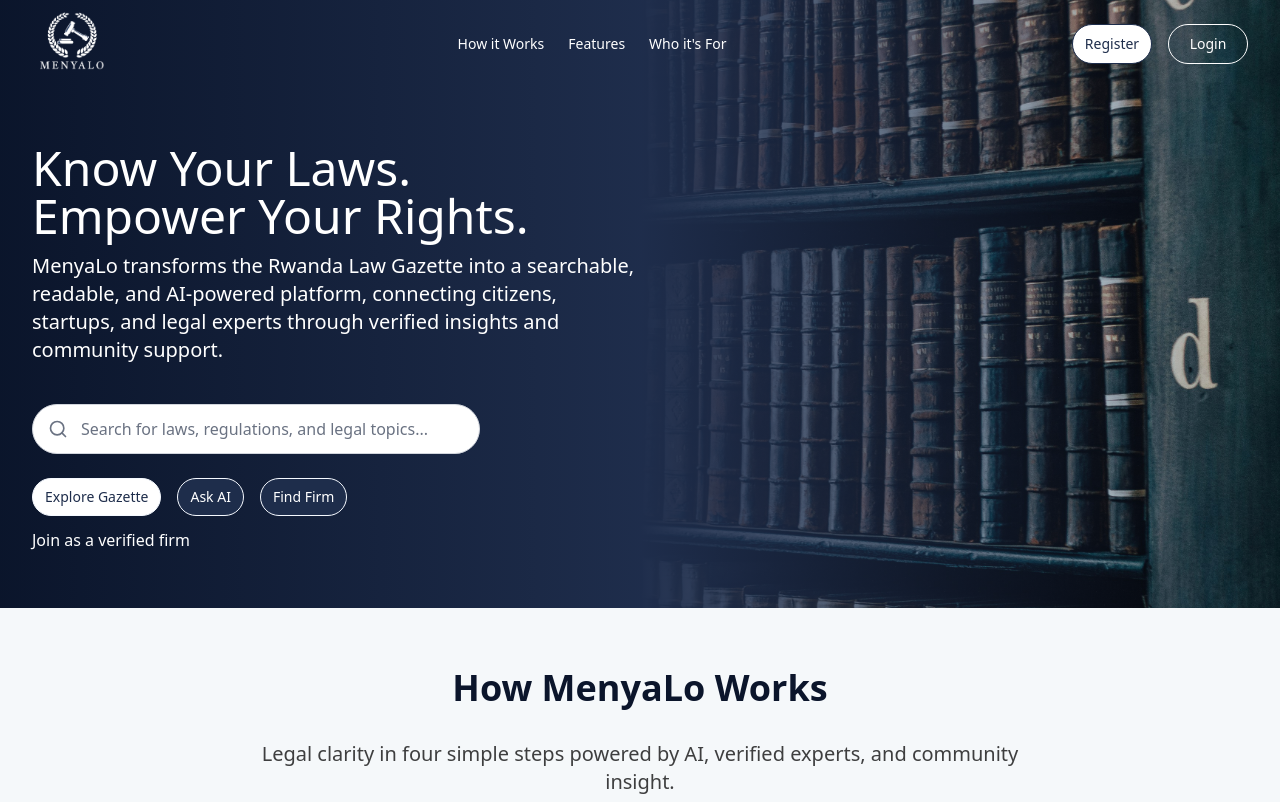
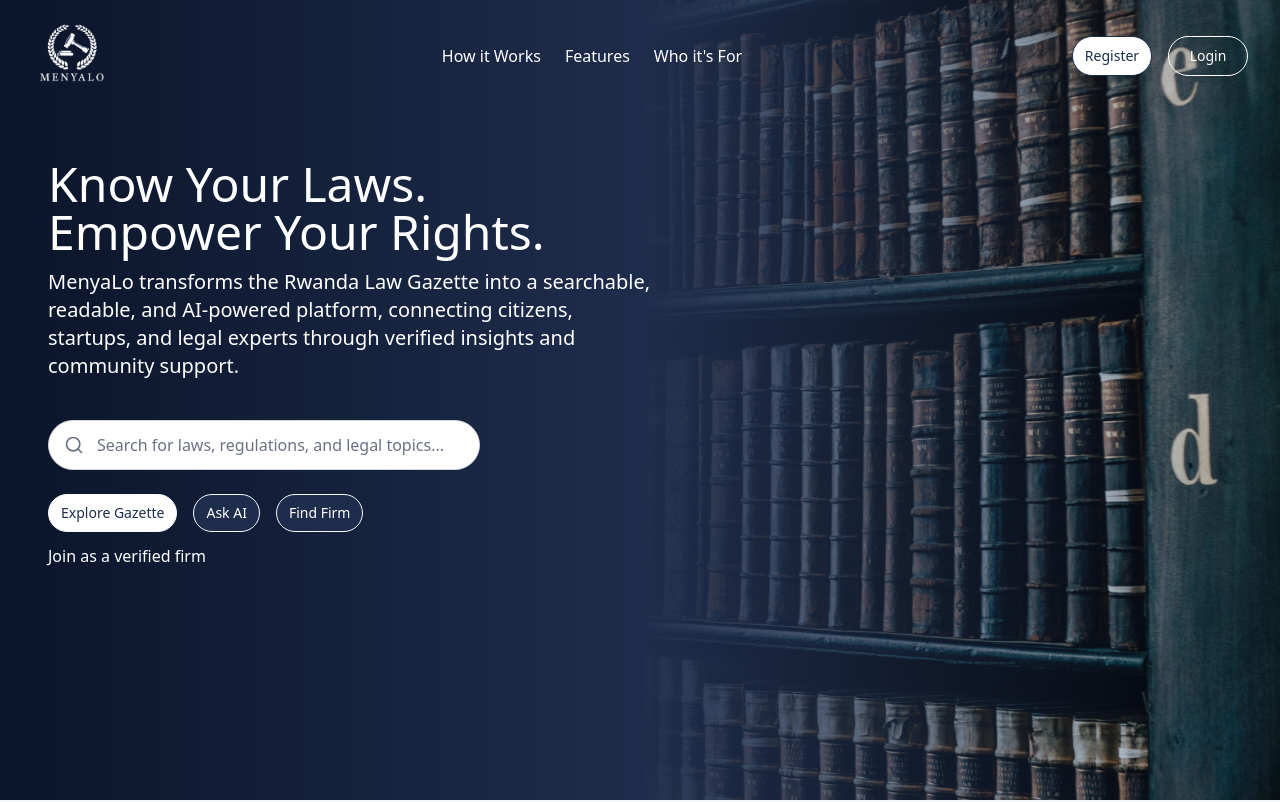
Before and after one commit to Solvit-Africa-Training-Center/menyalo-frontend, a React (Vite) app: page / in a window 1280 px wide. Shown: the top 802 px of the page. Built offline with nearby package versions, Linux system fonts and the light colour scheme; a web font is replaced by a local one.

Commit message:
responsive

```diff
--- a/src/components/Feature.tsx
+++ b/src/components/Feature.tsx
@@ -12,7 +12,7 @@ export default function Feature() {
 
       <div className="flex items-center justify-center pb-6 md:pb-8 px-4">
         <p className="font-regular text-base md:text-xl text-black/75 text-center">
-          MenyaLo empowers every user—citizens, startups, and law firms—with tools{' '}
+          MenyaLo empowers every user citizens, startups, and law firms with tools{' '}
           <br className="hidden md:block" /> to navigate, understand, and engage with Rwanda’s legal
           landscape.
         </p>
--- a/src/components/Hero.tsx
+++ b/src/components/Hero.tsx
@@ -8,7 +8,7 @@ export default function Hero() {
     const [isMenuOpen, setIsMenuOpen] = useState(false);
   return (
     <section
-      className="h-full relative bg-cover bg-center bg-no-repeat "
+      className="h-screen relative bg-cover bg-center bg-no-repeat "
       style={{
         backgroundImage: `url(${HeroImage})`,
       }}
@@ -17,27 +17,27 @@ export default function Hero() {
       <div className="absolute inset-0 bg-gradient-to-r from-primary-900  via-primary-800 to-transparent"></div>
 
       {/* Content */}
-      <nav className="relative z-10 flex justify-between items-center px-8 border-b-0 py-1">
+      <nav className="relative z-10 flex justify-between items-center px-4 sm:px-8 py-4">
         {/* Logo Section */}
-        <div className="w-20 h-20 p-2">
+        <div className="w-16 h-16 sm:w-20 sm:h-20 p-2">
           <img src={Logo} alt="Logo" />
         </div>
 
         {/* Navigation Links */}
-        <div className="hidden md:flex md:items-center gap-6 text-white text-sm font-medium">
-          <a href="#process" className="hover:text-primary-500 text-white">
+        <div className="hidden md:flex md:items-center gap-4 lg:gap-6 text-white text-sm lg:text-base font-medium">
+          <a href="#process" className="hover:text-primary-500">
             How it Works
           </a>
-          <a href="#features" className="hover:text-primary-500 text-white">
+          <a href="#features" className="hover:text-primary-500">
             Features
           </a>
-          <a href="#audience" className="hover:text-primary-500 text-white">
+          <a href="#audience" className="hover:text-primary-500">
             Who it's For
           </a>
         </div>
 
         {/* Buttons */}
-        <div className="hidden md:flex gap-4">
+        <div className="hidden md:flex gap-2 lg:gap-4">
           <Button
             variant="outline"
             size="sm"
@@ -60,7 +60,7 @@ export default function Hero() {
         <div className="md:hidden">
           <button
             onClick={() => setIsMenuOpen(!isMenuOpen)}
-            className="text-primary-800 focus:outline-none"
+            className="text-white focus:outline-none"
           >
             <svg
               className="w-6 h-6"
@@ -83,7 +83,7 @@ export default function Hero() {
         <div
           className={`${
             isMenuOpen ? 'block' : 'hidden'
-          } md:hidden absolute top-full left-0 w-full bg-primary-800 text-white text-sm font-medium`}
+          } md:hidden relative top-full left-0 w-full bg-primary-800 text-white text-sm font-medium z-50`}
         >
           <div className="flex flex-col text-center gap-4 py-4">
             <a href="#process" className="hover:text-primary-500">
@@ -103,24 +103,26 @@ export default function Hero() {
             >
               Register
             </Button>
-            <Button variant="outline" size="sm" className=" text-white h-10 w-full" type="button">
+            <Button variant="outline" size="sm" className="text-white h-10 w-full" type="button">
               Login
             </Button>
           </div>
         </div>
       </nav>
-      <div className="relative z-10 grid grid-cols-4 h-full">
-        <div className="col-span-3 py-14 px-8">
-          <h1 className="text-white text-5xl font-medium pb-3">
+
+      <div className="relative z-10 grid grid-cols-1 md:grid-cols-4 h-full">
+        <div className="col-span-1 md:col-span-3 py-12 px-6 sm:px-12">
+          <h1 className="text-white text-3xl sm:text-4xl md:text-5xl font-medium pb-3">
             Know Your Laws. <br />
             Empower Your Rights.
           </h1>
-          <p className="text-white font-light text-xl">
+          <p className="text-white font-light text-base sm:text-lg md:text-xl">
             MenyaLo transforms the Rwanda Law Gazette into a searchable, <br />
             readable, and AI-powered platform, connecting citizens, <br />
             startups, and legal experts through verified insights and <br />
             community support.
           </p>
+
           <div className="pt-10 w-full md:w-3/4 lg:w-1/2">
             <SearchBar
               placeholder="Search for laws, regulations, and legal topics..."
```
